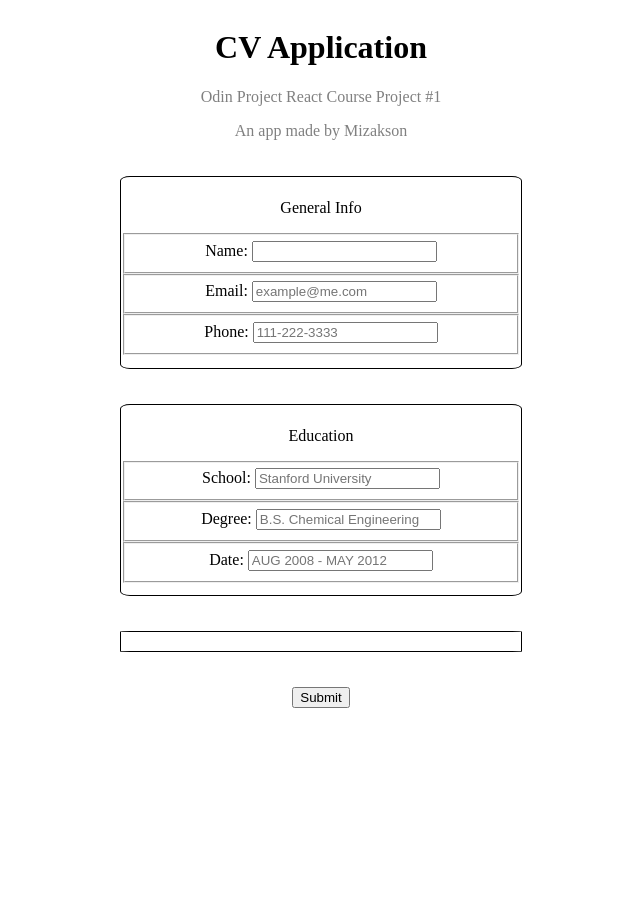
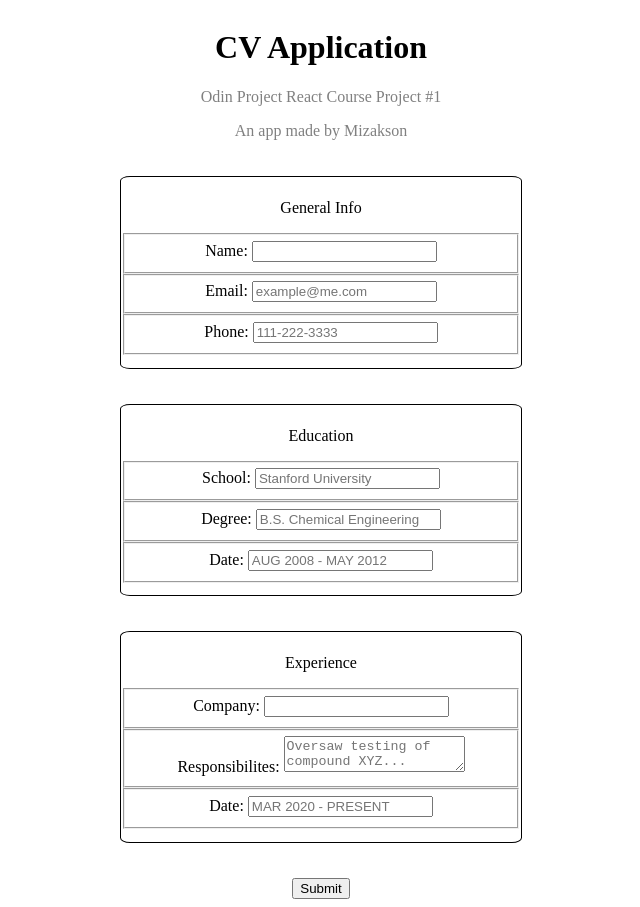
Before and after one commit to Mizakson/cv-application, a React (Vite) app: page / in a window 1280 px wide. Shown: the whole page, without its empty margins (8-648 px from the left). Before the commit the page ends 800 px from the top, so only its background shows below. Built offline with nearby package versions, Linux system fonts and the light colour scheme.

Commit message:
Create experience form section

```diff
--- a/src/components/Form.jsx
+++ b/src/components/Form.jsx
@@ -17,7 +17,7 @@ function Form() {
                 </fieldset>
             </section>
             <section>
-                <p className="education">Education</p>
+                <p className="section-title">Education</p>
                 <fieldset className="input-field">
                     <label htmlFor="school-name">School: </label>
                     <input type="text" name="school-name" id="school-name" placeholder="Stanford University"/>
@@ -31,7 +31,21 @@ function Form() {
                     <input type="text" name="study-date" id="study-date" placeholder="AUG 2008 - MAY 2012"/>
                 </fieldset>
             </section>
-            <section></section>
+            <section>
+                <p className="section-title">Experience</p>
+                <fieldset className="input-field">
+                    <label htmlFor="company">Company: </label>
+                    <input type="text" name="company" id="company"/>
+                </fieldset>
+                <fieldset className="input-field">
+                    <label htmlFor="responsibilities">Responsibilites: </label>
+                    <textarea name="responsibilites" id="responsibilities" maxLength={100} placeholder="Oversaw testing of compound XYZ..."></textarea>
+                </fieldset>
+                <fieldset className="input-field">
+                    <label htmlFor="work-date">Date: </label>
+                    <input type="text" name="work-date" id="work-date" placeholder="MAR 2020 - PRESENT"/>
+                </fieldset>
+            </section>
             <button type="submit">Submit</button>
         </form>
     )
```
